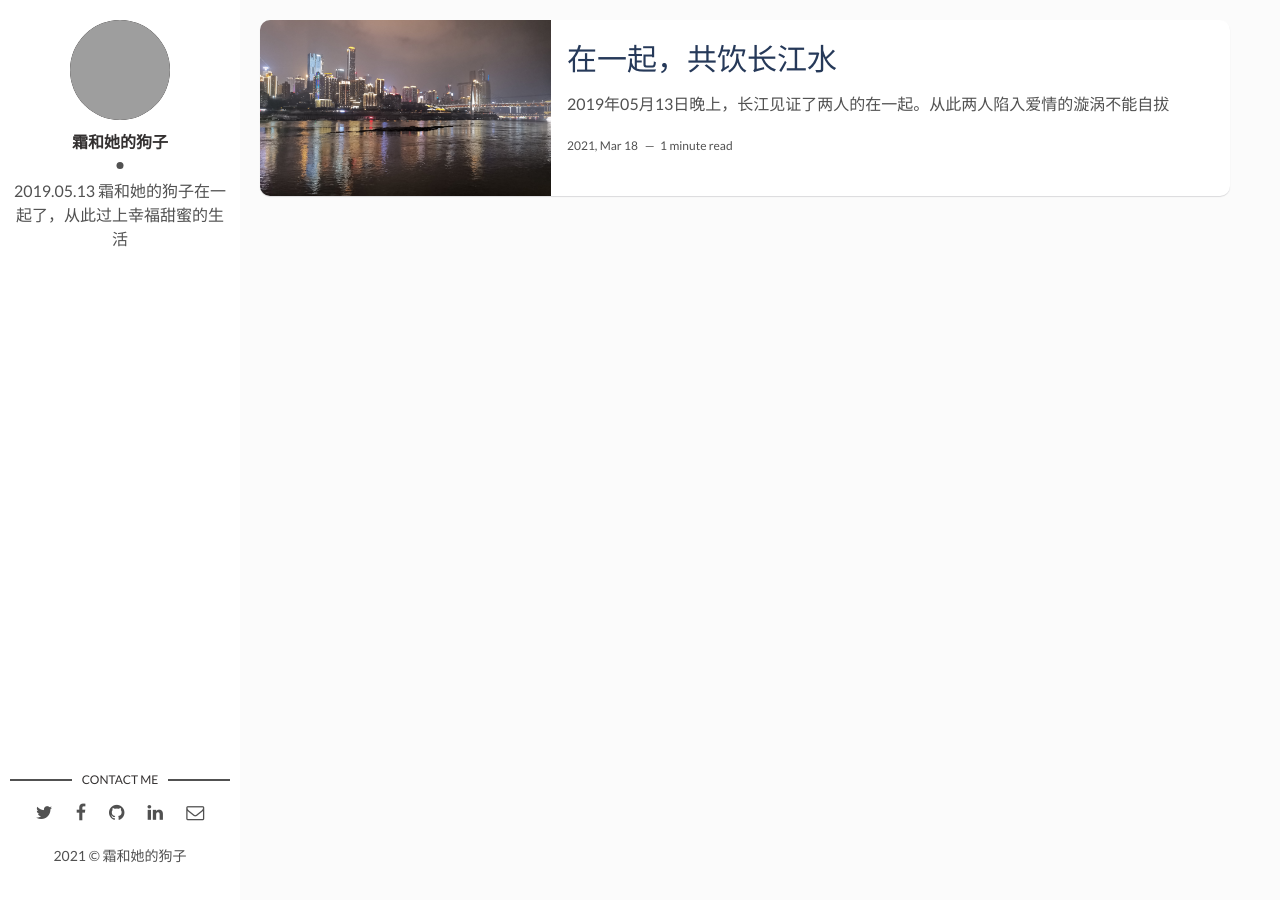
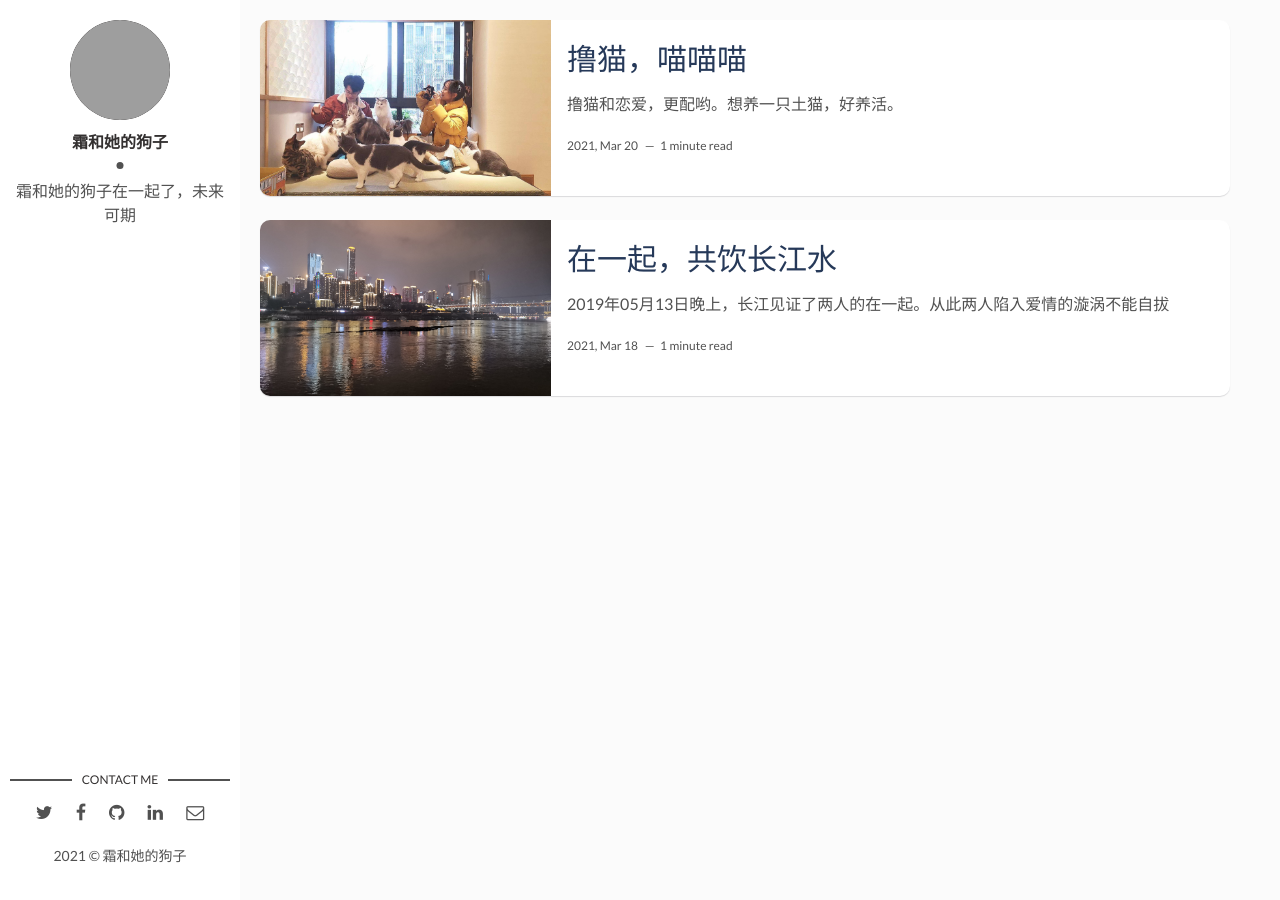
Before and after one commit to wangpengyu1995/wangpengyu1995.github.io, a Jekyll site: the page built from index.html, in a window 1280 px wide. Built offline with Jekyll 4.4.1, drawn with Linux system fonts in a browser that asks for light colours; the list of posts is cut into pages by our own code; grey boxes are pictures that could not be loaded.

Commit message:
更新新的文章

```diff
--- a/_config.yml
+++ b/_config.yml
@@ -11,10 +11,10 @@ site-twitter: #if your site has a twitter account, enter it here
 # Author Settings
 author: "霜和她的狗子" # add your name
 author-img: head.jpeg # add your photo
-about-author: "2019.05.13 霜和她的狗子在一起了，从此过上幸福甜蜜的生活" # add description
+about-author: "霜和她的狗子在一起了，未来可期" # add description
 social-twitter: # add your Twitter handle
 social-facebook: # add your Facebook handle
-social-github: artemsheludko # add your Github handle
+social-github: wangpengyu1995 # add your Github handle
 social-linkedin: # add your Linkedin handle
 social-email: # add your Email address
 
--- /dev/null
+++ b/_posts/2021-03-20-lumao.markdown
@@ -0,0 +1,10 @@
+---
+layout: post
+title: 撸猫，喵喵喵
+date: 2021-03-20 19:53:20
+description: #
+img: lumao.jpeg #
+fig-caption: #
+tags: [重庆,撸猫]
+---
+撸猫和恋爱，更配哟。想养一只土猫，好养活。
```
Also changed, not shown: assets/img/lumao.jpeg (added), 1 other file.
